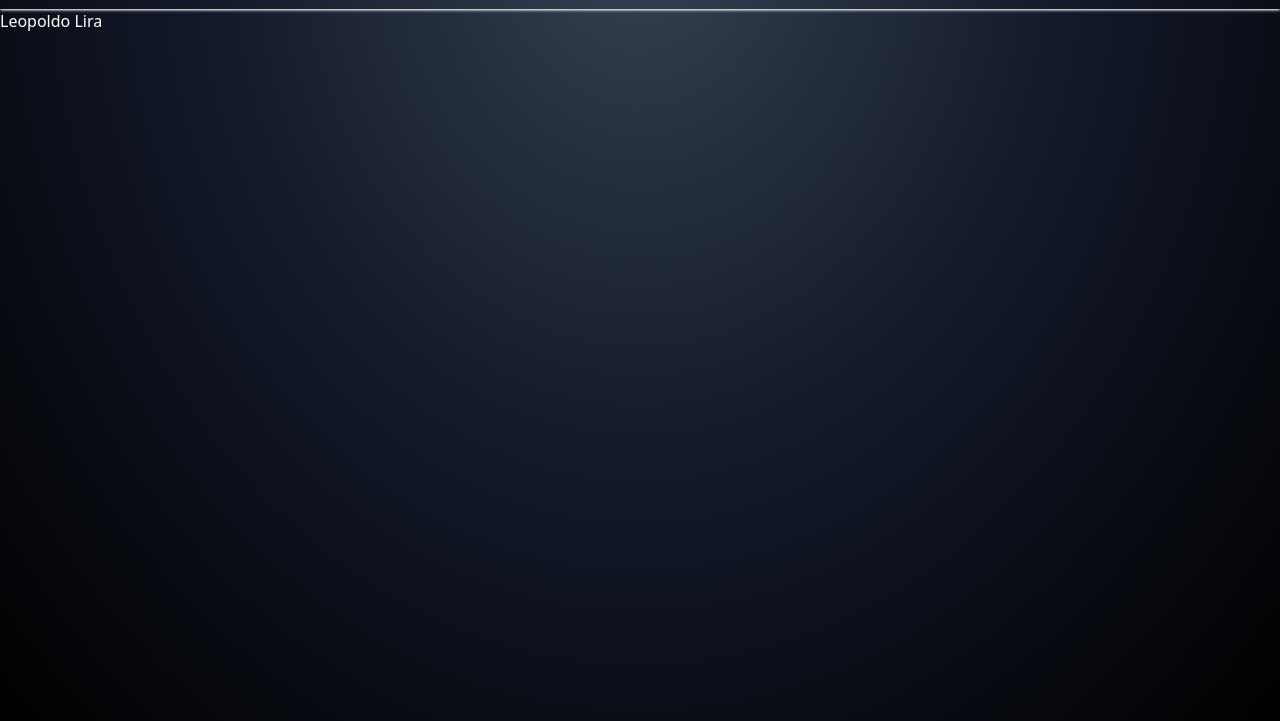
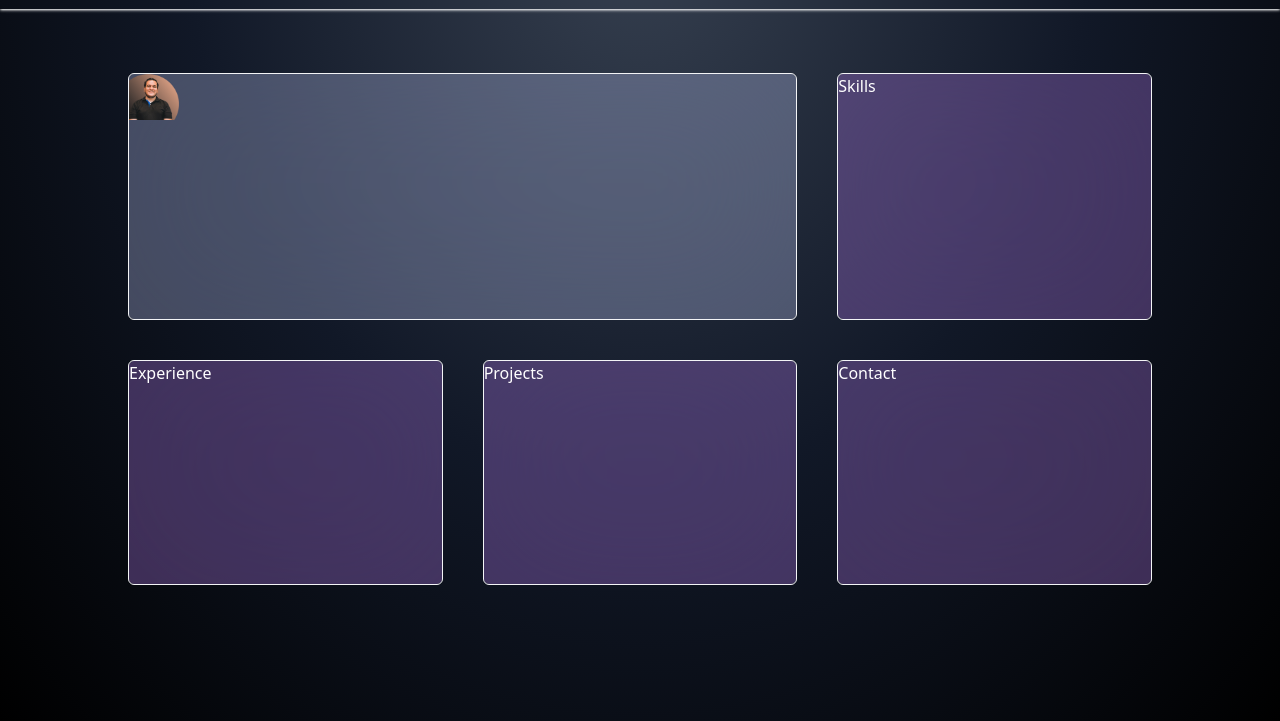
Before and after one commit to LeopoldoLira/portfolio, an Astro site: page / in a window 1280 px wide. Shown: the part 79-800 px from the top of the page. Built offline with nearby package versions, Linux system fonts and the light colour scheme; Astro itself is replaced by a stand-in of ours.

Commit message:
feat(core):added grid styles in index

```diff
--- a/src/pages/index.astro
+++ b/src/pages/index.astro
@@ -3,7 +3,27 @@ import Layout from "../layouts/Layout.astro";
 ---
 
 <Layout title="Fullstack Developer | Leopoldo Lira">
-  <main>
-    <h1 class="text-white"><a href="/about">Leopoldo Lira</a></h1>
+  <main class="w-screen h-4/5 flex justify-center items-center">
+    <div class="grid grid-cols-3 gap-10 w-4/5 h-4/5">
+        <a class="col-start-1 col-end-3" href="/about">
+          <div class=" h-full w-full bg-[#c7d1ff] rounded-md bg-clip-padding backdrop-filter backdrop-blur-3xl bg-opacity-30 border border-gray-100">
+            <div>
+                <img src="/imgs/leo.png" width="50" height="50"/>
+            </div>
+          </div>
+        </a>
+        <div class="h-full w-full bg-purple-400 rounded-md bg-clip-padding backdrop-filter backdrop-blur-3xl bg-opacity-30 border border-gray-100">
+          <a href="/" class="text-white">Skills</a>
+        </div>
+        <div class="h-full w-full bg-purple-400 rounded-md bg-clip-padding backdrop-filter backdrop-blur-3xl bg-opacity-30 border border-gray-100">
+          <a href="/" class="text-white">Experience</a>
+        </div>
+        <div class="h-full w-full bg-purple-400 rounded-md bg-clip-padding backdrop-filter backdrop-blur-3xl bg-opacity-30 border border-gray-100">
+          <a href="/" class="text-white">Projects</a>
+        </div>
+        <div class="h-full w-full bg-purple-400 rounded-md bg-clip-padding backdrop-filter backdrop-blur-3xl bg-opacity-30 border border-gray-100">
+          <a href="/" class="text-white">Contact</a>
+        </div>
+    </div>
   </main>
 </Layout>
```
